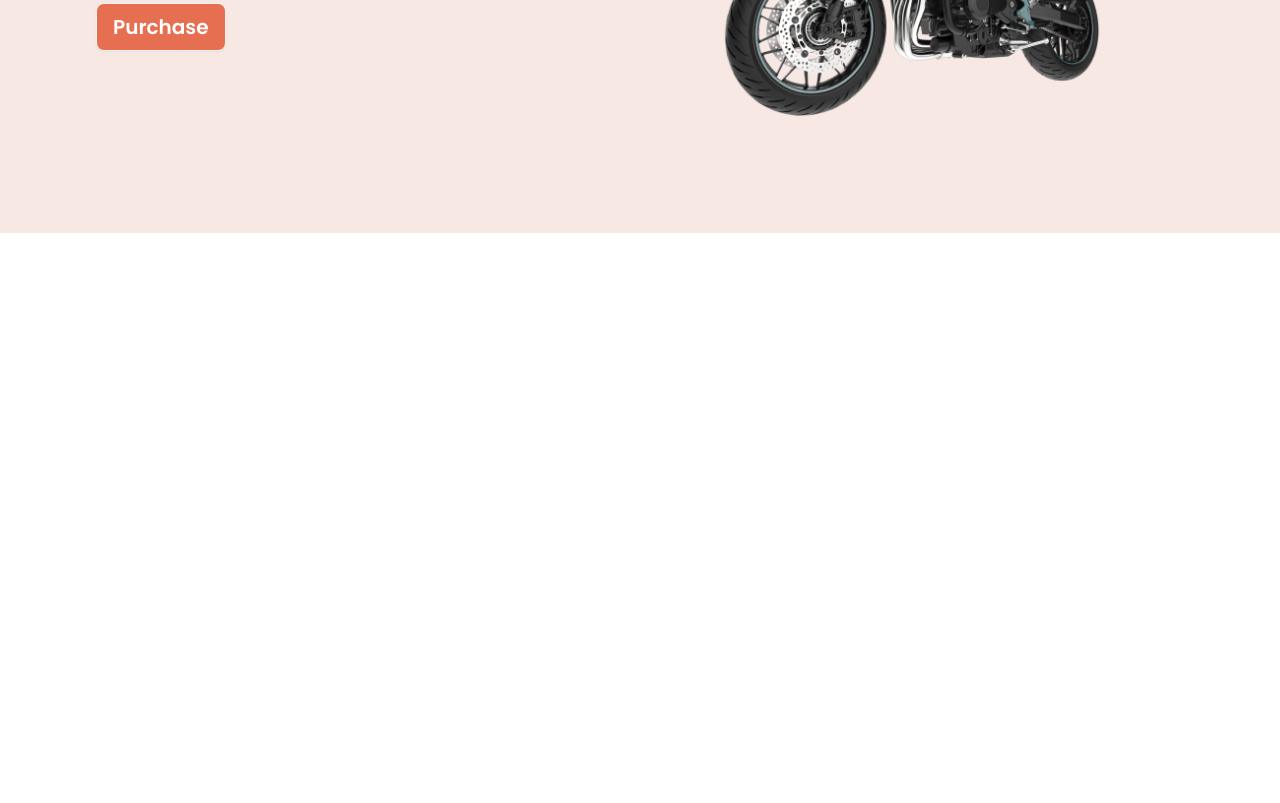
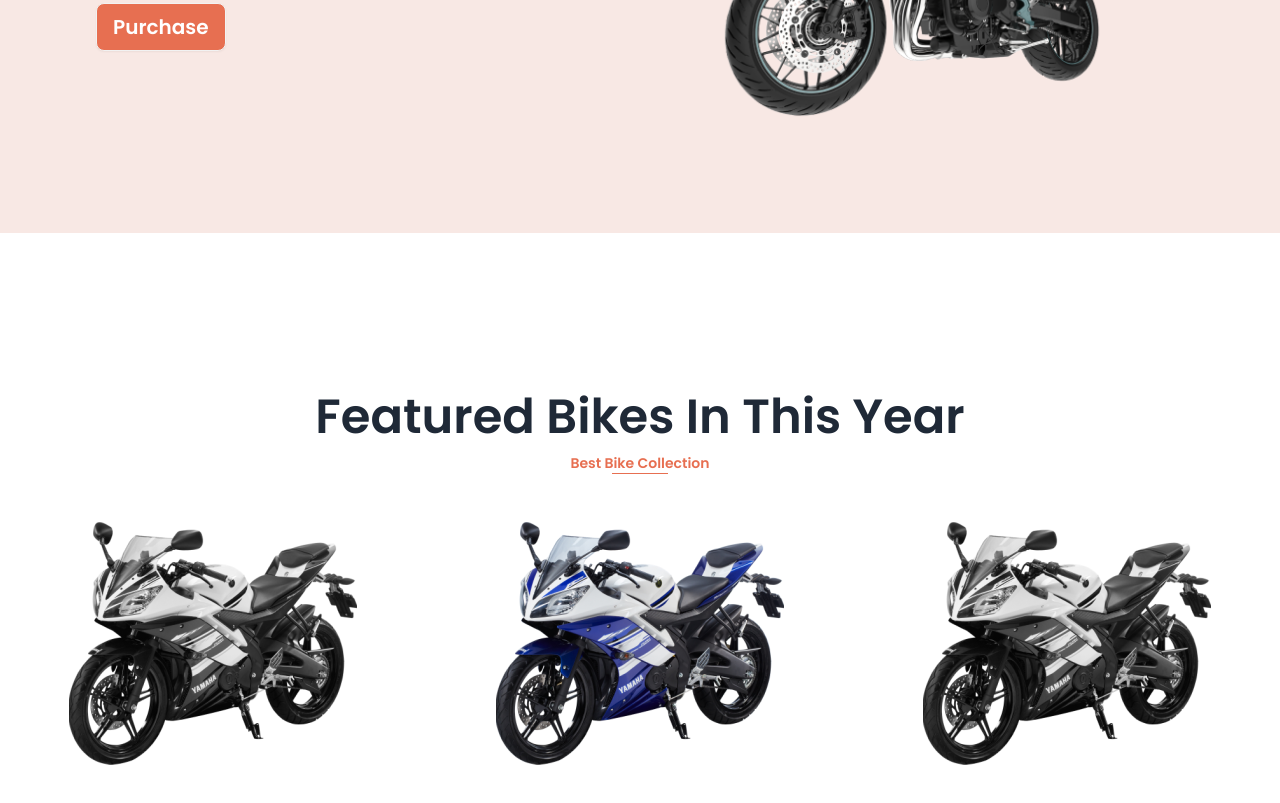
Before and after one commit to Soyab-Aktar/Biker-Zone, a plain HTML site: page index.html in a window 1280 px wide. Shown: the part 385-1188 px from the top of the page. Before the commit the page ends 800 px from the top, so only its background shows below. Drawn offline with nearby package versions, Linux system fonts and the light colour scheme.

Commit message:
Featured Bike section complete

```diff
--- a/index.html
+++ b/index.html
@@ -37,7 +37,7 @@
 
 <body class="font-poppins">
     <!--! Header Section -->
-    <header class="container mx-auto">
+    <header class="container mx-auto mb-40">
         <!--? NAVBAR -->
         <nav>
             <div class="navbar bg-base-100">
@@ -136,6 +136,23 @@
         </div>
     </header>
 
+    <!--! Main Section -->
+    <main class="container mx-auto">
+
+        <!--? Featured Bike -->
+        <section class="mb-32">
+            <div class="text-center mb-12">
+                <h1 class="text-5xl font-semibold mb-3">Featured Bikes In This Year</h1>
+                <p class="text-btn-pri text-sm font-semibold">Best Bike Collection</p>
+                <span class="block mx-auto h-px w-14 bg-btn-pri"></span>
+            </div>
+            <div class="flex justify-around">
+                <img src="images/others/feature-bike.png" class="grayscale">
+                <img src="images/others/feature-bike.png" alt="">
+                <img src="images/others/feature-bike.png" class="grayscale">
+            </div>
+        </section>
+    </main>
 </body>
 
 </html>
```
